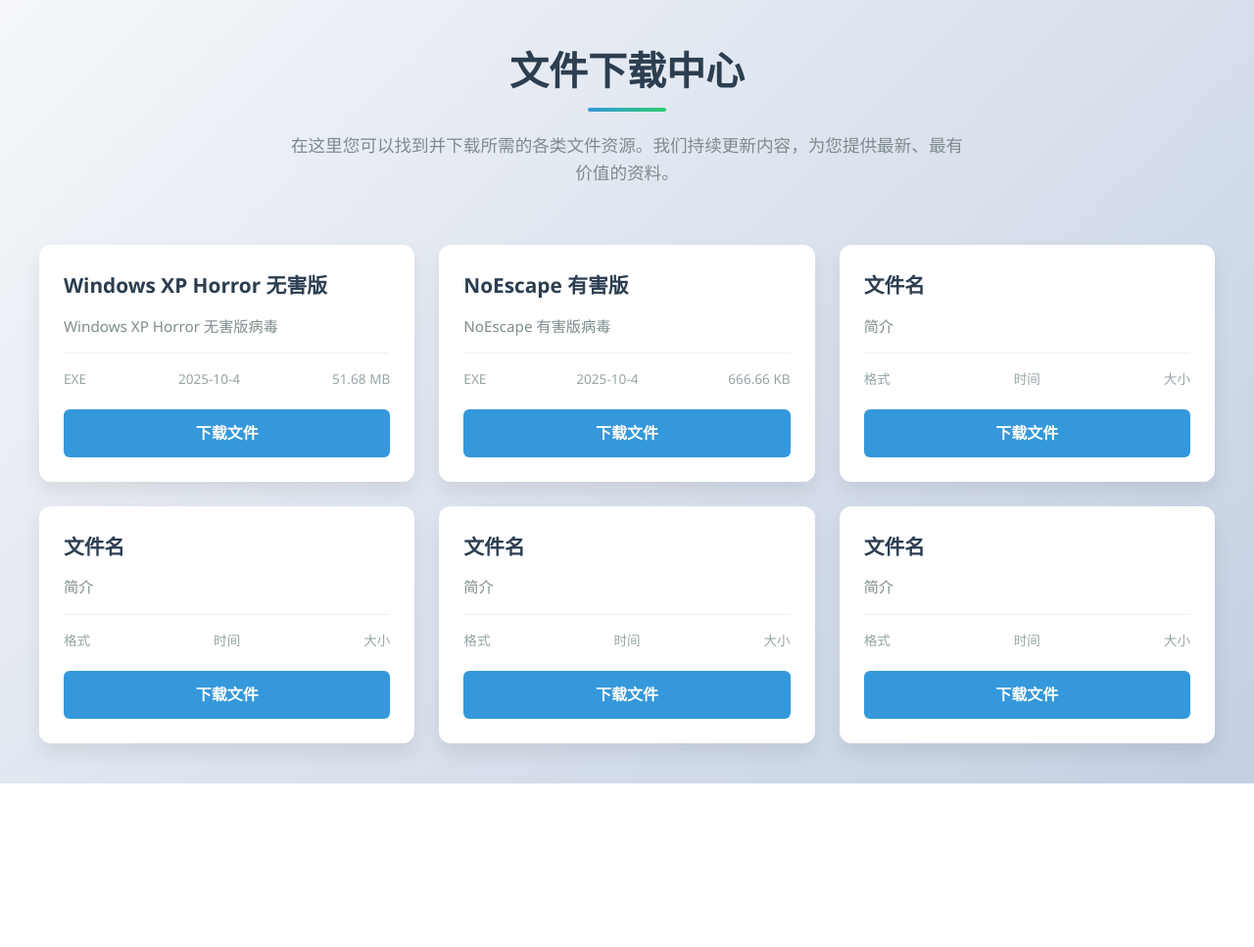
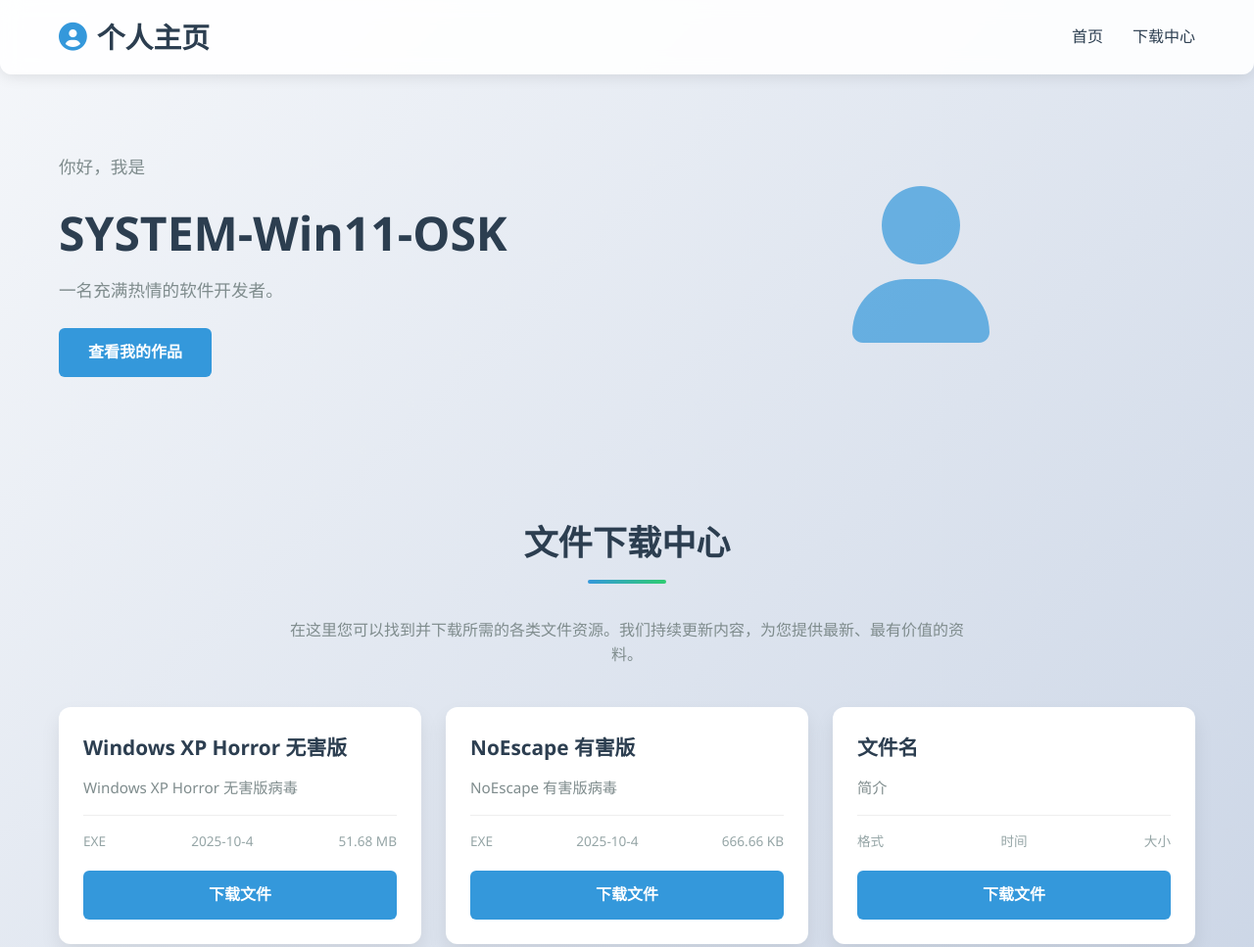
Before and after one commit to SYSTEM-Win11-OSK/File-Download-Area.github.io, a plain HTML site: page index.html in a window 1280 px wide. Shown: the top 967 px of the page at 98% size. Before the commit the page ends 800 px from the top, so only its background shows below. Drawn offline with Linux system fonts and the light colour scheme.

Commit message:
index.html

```diff
--- a/index.html
+++ b/index.html
@@ -3,7 +3,7 @@
 <head>
     <meta charset="UTF-8">
     <meta name="viewport" content="width=device-width, initial-scale=1.0">
-    <title>文件下载中心</title>
+    <title>个人主页与文件下载中心</title>
     <link rel="stylesheet" href="https://cdnjs.cloudflare.com/ajax/libs/font-awesome/6.0.0/css/all.min.css">
     <style>
         * {
@@ -17,46 +17,168 @@
             background: linear-gradient(135deg, #f5f7fa 0%, #c3cfe2 100%);
             color: #333;
             line-height: 1.6;
-            padding: 20px;
             min-height: 100vh;
         }
 
         .container {
             max-width: 1200px;
             margin: 0 auto;
-        }
-
-        header {
-            text-align: center;
-            margin-bottom: 40px;
             padding: 20px;
         }
 
-        h1 {
-            font-size: 2.5rem;
-            color: #2c3e50;
-            margin-bottom: 10px;
-            position: relative;
-            display: inline-block;
+        /* 导航栏样式 */
+        nav {
+            background: rgba(255, 255, 255, 0.9);
+            backdrop-filter: blur(10px);
+            box-shadow: 0 2px 15px rgba(0, 0, 0, 0.1);
+            position: sticky;
+            top: 0;
+            z-index: 100;
+            border-radius: 0 0 12px 12px;
         }
 
-        h1:after {
+        .nav-container {
+            max-width: 1200px;
+            margin: 0 auto;
+            display: flex;
+            justify-content: space-between;
+            align-items: center;
+            padding: 15px 20px;
+        }
+
+        .logo {
+            font-size: 1.8rem;
+            font-weight: 700;
+            color: #2c3e50;
+            display: flex;
+            align-items: center;
+        }
+
+        .logo i {
+            margin-right: 10px;
+            color: #3498db;
+        }
+
+        .nav-links {
+            display: flex;
+            gap: 30px;
+        }
+
+        .nav-links a {
+            text-decoration: none;
+            color: #2c3e50;
+            font-weight: 500;
+            transition: color 0.3s;
+            position: relative;
+        }
+
+        .nav-links a:hover {
+            color: #3498db;
+        }
+
+        .nav-links a:after {
             content: '';
             position: absolute;
-            bottom: -10px;
+            bottom: -5px;
+            left: 0;
+            width: 0;
+            height: 2px;
+            background: #3498db;
+            transition: width 0.3s;
+        }
+
+        .nav-links a:hover:after {
+            width: 100%;
+        }
+
+        /* 个人主页区域样式 */
+        .hero {
+            display: flex;
+            align-items: center;
+            justify-content: space-between;
+            padding: 60px 0;
+            gap: 40px;
+        }
+
+        .hero-content {
+            flex: 1;
+        }
+
+        .hero-image {
+            flex: 1;
+            display: flex;
+            justify-content: center;
+            align-items: center;
+        }
+
+        .placeholder-icon {
+            font-size: 10rem;
+            color: #3498db;
+            opacity: 0.7;
+        }
+
+        .greeting {
+            font-size: 1.2rem;
+            color: #3498db;
+            margin-bottom: 10px;
+        }
+
+        .hero h1 {
+            font-size: 3rem;
+            color: #2c3e50;
+            margin-bottom: 15px;
+            line-height: 1.2;
+        }
+
+        .hero p {
+            font-size: 1.1rem;
+            color: #7f8c8d;
+            margin-bottom: 25px;
+            max-width: 500px;
+        }
+
+        .btn {
+            display: inline-block;
+            padding: 12px 30px;
+            background: #3498db;
+            color: white;
+            text-decoration: none;
+            border-radius: 6px;
+            font-weight: 600;
+            transition: all 0.3s;
+            border: none;
+            cursor: pointer;
+        }
+
+        .btn:hover {
+            background: #2980b9;
+            transform: translateY(-3px);
+            box-shadow: 0 5px 15px rgba(0, 0, 0, 0.1);
+        }
+
+        /* 文件下载区域样式 */
+        .downloads-section {
+            padding: 80px 0;
+        }
+
+        .section-title {
+            text-align: center;
+            font-size: 2.2rem;
+            color: #2c3e50;
+            margin-bottom: 50px;
+            position: relative;
+        }
+
+        .section-title:after {
+            content: '';
+            position: absolute;
+            bottom: -15px;
             left: 50%;
             transform: translateX(-50%);
             width: 80px;
             height: 4px;
             background: linear-gradient(to right, #3498db, #2ecc71);
             border-radius: 2px;
-        }
-
-        .description {
-            font-size: 1.1rem;
-            color: #7f8c8d;
-            max-width: 700px;
-            margin: 20px auto 0;
         }
 
         .files-container {
@@ -126,19 +248,125 @@
             background: #2980b9;
         }
 
+        /* 页脚样式 */
+        footer {
+            background: #2c3e50;
+            color: white;
+            padding: 40px 0;
+            margin-top: 60px;
+            border-radius: 12px 12px 0 0;
+        }
+
+        .footer-content {
+            max-width: 1200px;
+            margin: 0 auto;
+            display: flex;
+            justify-content: space-between;
+            align-items: center;
+            padding: 0 20px;
+        }
+
+        .footer-logo {
+            font-size: 1.5rem;
+            font-weight: 700;
+            display: flex;
+            align-items: center;
+        }
+
+        .footer-logo i {
+            margin-right: 10px;
+            color: #3498db;
+        }
+
+        /* 响应式设计 */
+        @media (max-width: 992px) {
+            .hero {
+                flex-direction: column;
+                text-align: center;
+            }
+
+            .hero-content {
+                order: 2;
+            }
+
+            .hero-image {
+                order: 1;
+            }
+
+            .hero p {
+                margin: 0 auto 25px;
+            }
+
+            .placeholder-icon {
+                font-size: 8rem;
+            }
+        }
+
         @media (max-width: 768px) {
+            .nav-container {
+                flex-direction: column;
+                gap: 15px;
+            }
+
+            .nav-links {
+                gap: 20px;
+            }
+
+            .hero h1 {
+                font-size: 2.5rem;
+            }
+
             .files-container {
                 grid-template-columns: 1fr;
+            }
+
+            .footer-content {
+                flex-direction: column;
+                gap: 20px;
+                text-align: center;
+            }
+
+            .placeholder-icon {
+                font-size: 6rem;
             }
         }
     </style>
 </head>
 <body>
+    <!-- 导航栏 -->
+    <nav>
+        <div class="nav-container">
+            <div class="logo">
+                <i class="fas fa-user-circle"></i>
+                <span>个人主页</span>
+            </div>
+            <div class="nav-links">
+                <a href="#home">首页</a>
+                <a href="#downloads">下载中心</a>
+            </div>
+        </div>
+    </nav>
+
     <div class="container">
-        <header>
-            <h1>文件下载中心</h1>
-            <p class="description">在这里您可以找到并下载所需的各类文件资源。我们持续更新内容，为您提供最新、最有价值的资料。</p>
-        </header>
+        <!-- 个人主页区域 -->
+        <section id="home" class="hero">
+            <div class="hero-content">
+                <p class="greeting">你好，我是</p>
+                <h1>SYSTEM-Win11-OSK</h1>
+                <p>一名充满热情的软件开发者。</p>
+                <div class="hero-buttons">
+                    <a href="#downloads" class="btn">查看我的作品</a>
+                </div>
+            </div>
+            <div class="hero-image">
+                <i class="fas fa-user placeholder-icon"></i>
+            </div>
+        </section>
+
+        <!-- 文件下载区域 -->
+        <section id="downloads" class="downloads-section">
+            <h2 class="section-title">文件下载中心</h2>
+            <p class="description" style="text-align: center; max-width: 700px; margin: 0 auto 40px; color: #7f8c8d;">在这里您可以找到并下载所需的各类文件资源。我们持续更新内容，为您提供最新、最有价值的资料。</p>
 
             <div class="files-container">
                 <!-- 文件卡片 1 -->
@@ -151,8 +379,6 @@
                             <span>2025-10-4</span>
                             <span>51.68 MB</span>
                         </div>
-                    <!-- =================== 下载链接位置 1 =================== -->
-                    <!-- 请将下面的 # 替换为实际的文件下载链接 -->
                         <a href="https://www.123865.com/s/g2AyVv-bgii3" class="download-btn">下载文件</a>
                     </div>
                 </div>
@@ -167,8 +393,6 @@
                             <span>2025-10-4</span>
                             <span>666.66 KB</span>
                         </div>
-                    <!-- =================== 下载链接位置 2 =================== -->
-                    <!-- 请将下面的 # 替换为实际的文件下载链接 -->
                         <a href="https://www.123865.com/s/g2AyVv-cgii3" class="download-btn">下载文件</a>
                     </div>
                 </div>
@@ -183,8 +407,6 @@
                             <span>时间</span>
                             <span>大小</span>
                         </div>
-                    <!-- =================== 下载链接位置 3 =================== -->
-                    <!-- 请将下面的 # 替换为实际的文件下载链接 -->
                         <a href="#" class="download-btn">下载文件</a>
                     </div>
                 </div>
@@ -199,8 +421,6 @@
                             <span>时间</span>
                             <span>大小</span>
                         </div>
-                    <!-- =================== 下载链接位置 4 =================== -->
-                    <!-- 请将下面的 # 替换为实际的文件下载链接 -->
                         <a href="#" class="download-btn">下载文件</a>
                     </div>
                 </div>
@@ -215,8 +435,6 @@
                             <span>时间</span>
                             <span>大小</span>
                         </div>
-                    <!-- =================== 下载链接位置 5 =================== -->
-                    <!-- 请将下面的 # 替换为实际的文件下载链接 -->
                         <a href="#" class="download-btn">下载文件</a>
                     </div>
                 </div>
@@ -231,12 +449,21 @@
                             <span>时间</span>
                             <span>大小</span>
                         </div>
-                    <!-- =================== 下载链接位置 6 =================== -->
-                    <!-- 请将下面的 # 替换为实际的文件下载链接 -->
                         <a href="#" class="download-btn">下载文件</a>
                     </div>
                 </div>
             </div>
+        </section>
     </div>
+
+    <!-- 页脚 -->
+    <footer>
+        <div class="footer-content">
+            <div class="footer-logo">
+                <i class="fas fa-user-circle"></i>
+                <span>SYSTEM-Win11-OSK</span>
+            </div>
+        </div>
+    </footer>
 </body>
 </html>
```
Lines whose indentation alone changed are shown as unchanged.
